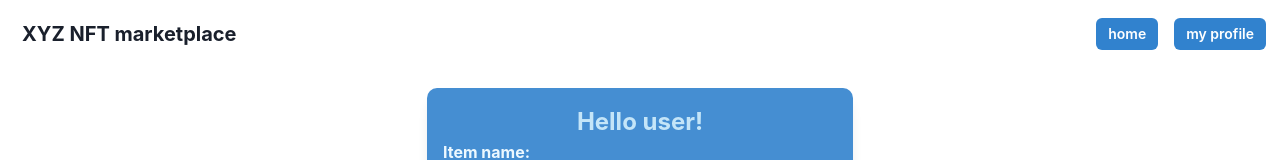
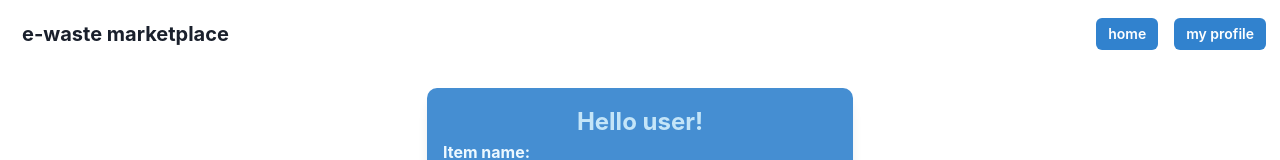
Before and after one commit to sparkandflash/e-waste-management, a Next.js app: page /citizen in a window 1280 px wide. Shown: the top 160 px of the page. Built offline with nearby package versions, Linux system fonts and the light colour scheme; what ipfs-http-client would draw is missing.

Commit message:
Update Header.js

```diff
--- a/components/Header.js
+++ b/components/Header.js
@@ -16,7 +16,7 @@ function Header() {
         <header>
             <Flex margin="6px"  minWidth='max-content' alignItems='center' gap='2' p={2}>
             <Box p='2'>
-    <Heading size='md'>XYZ NFT marketplace</Heading>
+    <Heading size='md'>e-waste marketplace</Heading>
   </Box>
   <Spacer />
   <ButtonGroup gap='2'>
```
